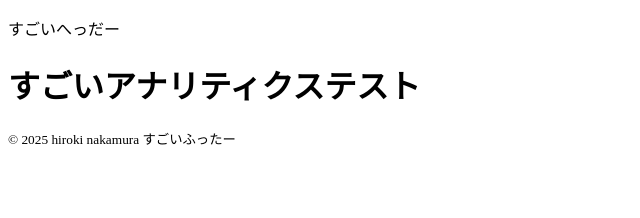
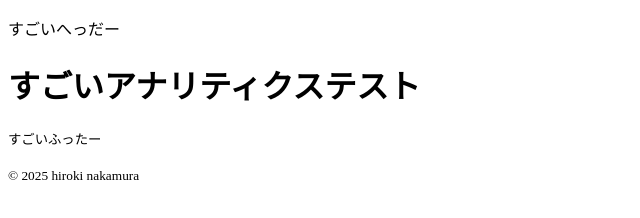
Before and after one commit to sironadesign/ga4test, a plain HTML site: page index.html in a window 1280 px wide. Shown: the whole page, without its empty margins (0-640 px from the left). Drawn offline with Linux system fonts and the light colour scheme.

Commit message:
Update index.html

```diff
--- a/index.html
+++ b/index.html
@@ -23,7 +23,7 @@
   <h1>すごいアナリティクステスト</h1>
   <div></div>
   <footer>
-    <small>&copy; 2025 hiroki nakamura すごいふったー</small>
+    <small>すごいふったー<br><br> &copy; 2025 hiroki nakamura</small>
   </footer>
 </body>
 
```
